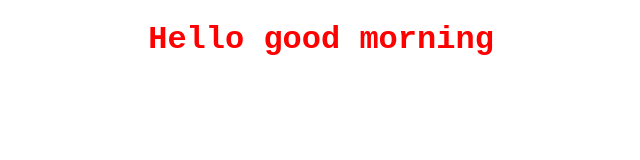
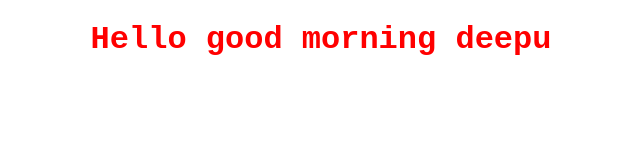
Before and after one commit to Deepumehra/localRepo, a plain HTML site: page index.html in a window 1280 px wide. Shown: the whole page, without its empty margins (319-959 px from the left). Drawn offline with Linux system fonts and the light colour scheme.

Commit message:
Updated HTML

```diff
--- a/index.html
+++ b/index.html
@@ -7,6 +7,6 @@
     <link rel="stylesheet" href="style.css">
 </head>
 <body>
-    <h1>Hello good morning</h1>
+    <h1>Hello good morning deepu</h1>
 </body>
 </html>
```
